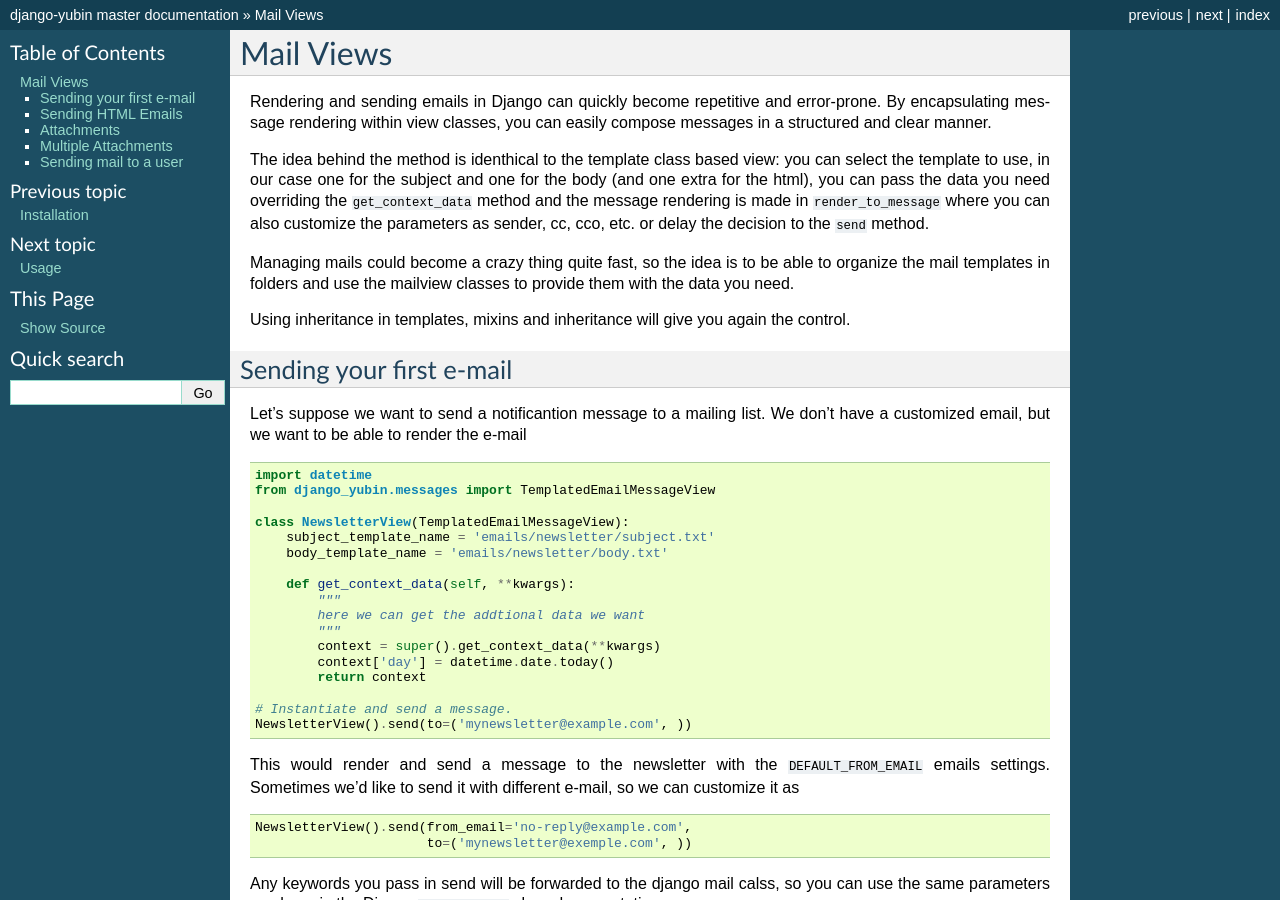
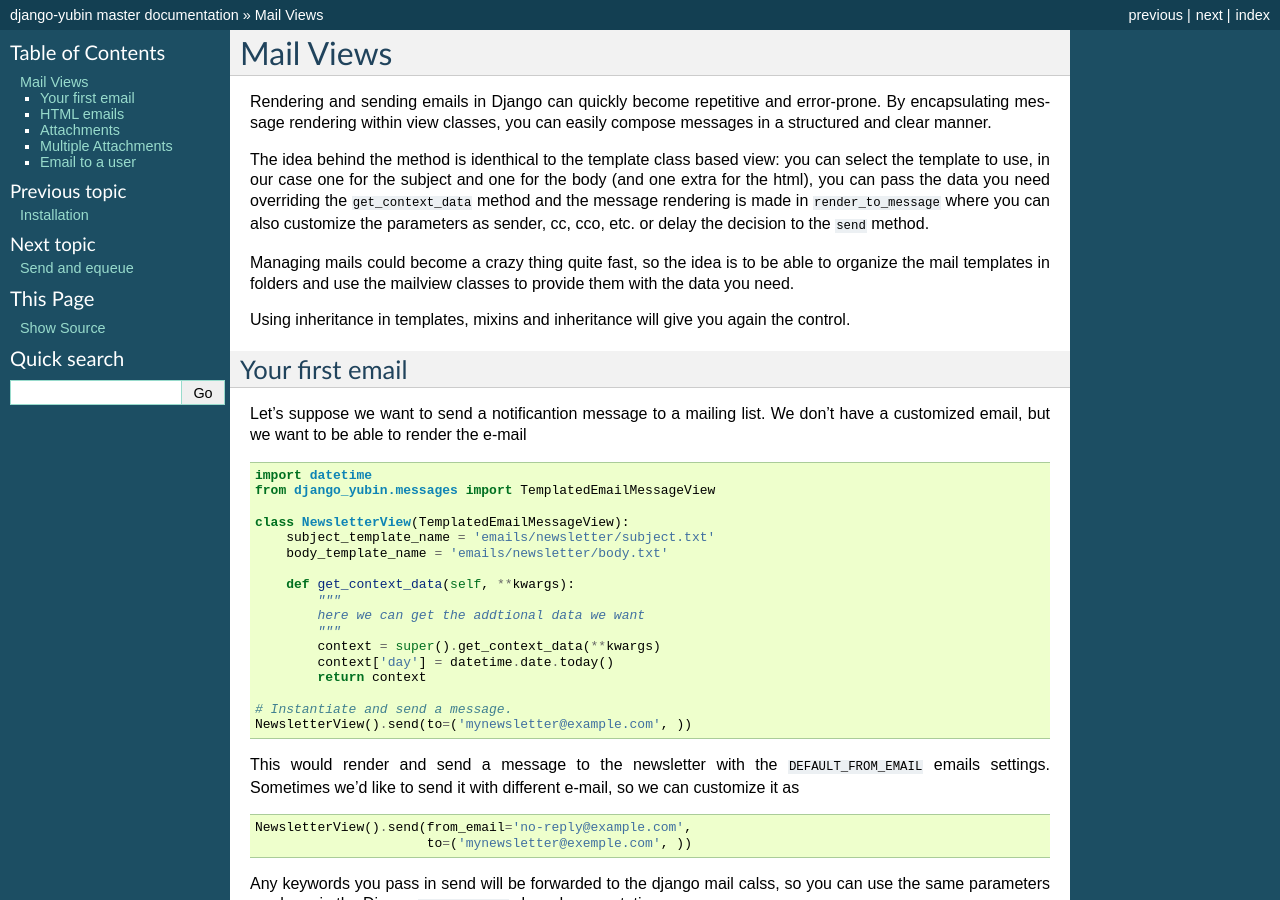
Before and after one commit to APSL/django-yubin, a Sphinx documentation site: the page built from docs/mailviews.rst, in a window 1280 px wide and 900 px high. Built offline with Sphinx 7.4.7, drawn with Linux system fonts in a browser that asks for light colours; some of the changed text lies outside the part shown.

Commit message:
Minor improvements in docs

```diff
--- a/docs/install.rst
+++ b/docs/install.rst
@@ -3,7 +3,7 @@ Installation
 
 An obvious prerequisite of django-yubin is Django.
 
-Installing django_yubin
+Installing Django Yubin
 -----------------------
 
 You can install the latest stable version from PyPI::
--- a/docs/mailviews.rst
+++ b/docs/mailviews.rst
@@ -17,8 +17,8 @@ mail templates in folders and use the mailview classes to provide them with the
 Using inheritance in templates, mixins and inheritance will give you again the control.
 
 
-Sending your first e-mail
---------------------------
+Your first email
+----------------
 
 Let's suppose we want to send a notificantion message to a mailing list. We don't have a customized
 email, but we want to be able to render the e-mail
@@ -103,8 +103,8 @@ just write
 
     MonthlyNewsletterView().send()
 
-Sending HTML Emails
--------------------
+HTML emails
+-----------
 
 In the previous example we have sent just text emails. If we want to send HTML email we need also
 an additional template to render the HTML content. You just have to inherit your class from
@@ -218,8 +218,8 @@ Sending multiple attachments works the same way but using the class
     ]
     NewsletterView().send(attachments=attachments)
 
-Sending mail to a user
-----------------------
+Email to a user
+---------------
 
 The ``send`` method can receive any extra context that you need to create your emails. Even it can
 be usefull as a quick shortcut, it's not e good pattern
--- a/docs/queue.rst
+++ b/docs/queue.rst
@@ -1,6 +1,5 @@
-=====
-Usage
-=====
+Send and equeue
+===============
 
 django-yubin is asynchronous so in addition to putting mail on the queue you
 need to periodically tell it to clear the queue and actually send the mail.
@@ -9,7 +8,7 @@ The latter is done via a command extension.
 
 
 Putting Mail On The Queue
-=================================================
+-------------------------
 
 In settings.py, configure Django's EMAIL_BACKEND setting like so:
 
@@ -38,7 +37,7 @@ If you don't specify a priority, the message is sent at 'normal' priority.
 
 
 Command Extensions
-===================================
+------------------
 
 With mailer in your INSTALLED_APPS, there will be four new manage.py commands
 you can run:
@@ -80,7 +79,7 @@ this command from the virtualenv. The same, naturally, applies also if you're
 executing it with cron.
 
 Health Check
-============
+------------
 
 Go to ``http://yourproject/yubin/health`` for see the health output result. You can see shomething like that:
 
```
